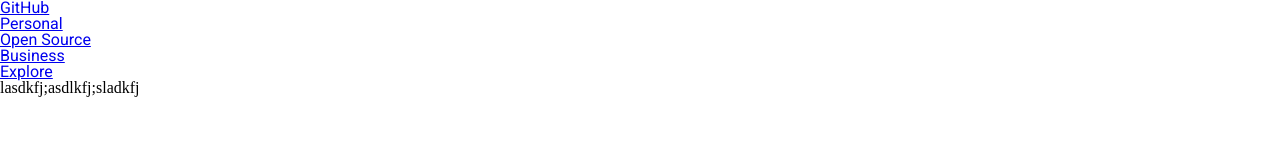
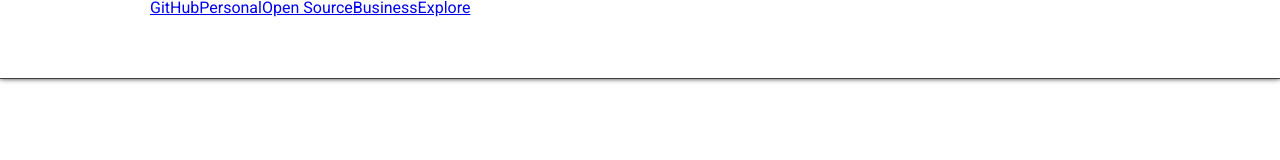
Before and after one commit to chef1yoon/githubHomepage, a plain HTML site: page index.html in a window 1280 px wide. Drawn offline with nearby package versions, Linux system fonts and the light colour scheme.

Commit message:
Header - SVG 배경과 대체텍스트 (메뉴바를 수평정렬로 만들기)

```diff
--- a/css/main.css
+++ b/css/main.css
@@ -87,3 +87,28 @@
 .input--text::-moz-input-placeholder {
     color: #cacaca;
 }
+
+/* HEADER */
+header{
+    border-bottom: 1px solid rgba(0,0,0,.75);
+    box-shadow: 0 0 5px rgba(0,0,0,.75);
+    background: #fff;
+}
+
+header .inner{
+    max-width: 980px;
+    height: 78px;
+    margin: 0 auto;
+}
+
+header .menu-group{
+    display: flex;
+}
+
+header .logo{
+
+}
+
+header .main-menu{
+    display: flex;
+}
--- a/index.html
+++ b/index.html
@@ -60,6 +60,5 @@
     </header>
 </div>
 </body>
-<div>lasdkfj;asdlkfj;sladkfj</div>
 
 </html>
```
